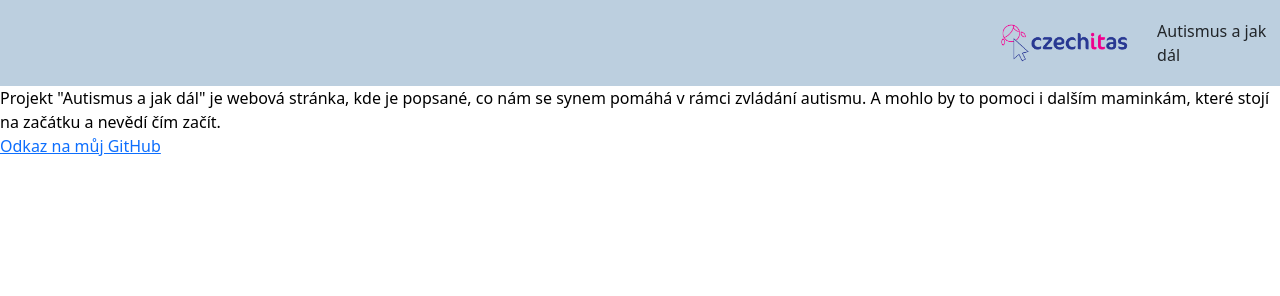
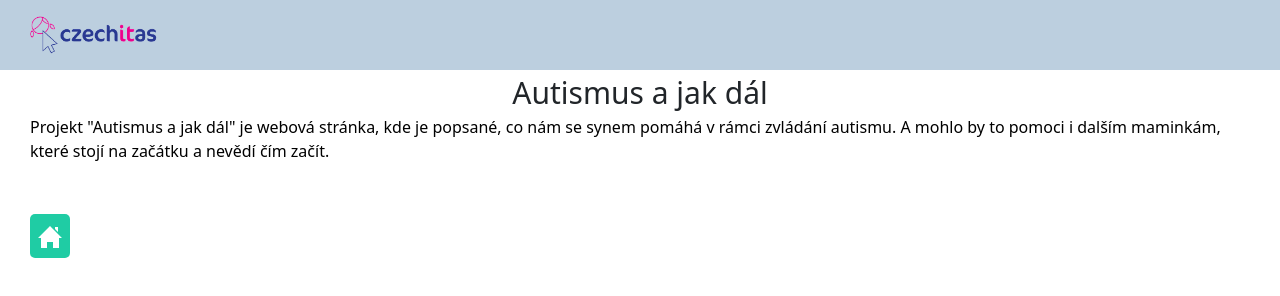
Before and after one commit to LiudmylaLiaposhchenko/o-projektu, a plain HTML site: page lucie/lucieOprojektu.html in a window 1280 px wide. Drawn offline with nearby package versions, Linux system fonts and the light colour scheme.

Commit message:
přejmenovaný soubor lucie.html na lucieOprojektu.html, vytvořen lucieOme.html, přidána na stránku foto, odkaz domů, odkaz na github, odkaz na můj projekt, upraven text popis

```diff
--- a/lucie/lucie.css
+++ b/lucie/lucie.css
@@ -1,3 +1,42 @@
 .popis {
   color: black;
+  display: flex;
+  margin: 0px 30px 60px 30px;
 }
+
+.prouzek {
+  background-color: #bccfdf
+}
+
+.nadpis {
+  font-size: 30px;
+  text-align: center;
+}
+
+.czechitas {
+  margin-left: 30px;
+}
+
+.domu-obrazek {
+  background-color: #1fcca4;
+  padding: 10px 8px 12px 8px;
+  border-radius: 5px;
+  margin-right: 10px;
+  margin-left: 30px;
+  margin-top: 100px;
+}
+
+.odkaz-o-projektu {
+  margin: 20px 0px 40px 30px;
+}
+
+.odkaz-github {
+  margin: 20px 0px 60px 30px;
+}
+
+.foto {
+  width: 100px;
+  height: auto;
+  margin: 30px 20px 20px 30px;
+  border-radius: 50%;
+}
--- a/lucie/lucie.html
+++ b/lucie/lucieOprojektu.html
@@ -14,22 +14,24 @@
     />
   </head>
   <body>
-    <nav class="navbar navbar-expand" style="background-color: #bccfdf">
-      <div class="container-fluid">
-        <a class="navbar-brand" href="#"></a>
-        <img src="../img/logo.png" alt="Bootstrap" height="70" />
-      </div>
+    <div class="prouzek">
+      <img
+        class="czechitas"
+        src="../img/logo.png"
+        alt="Bootstrap"
+        height="70"
+      />
+    </div>
+    <div class="container-fluid"></div>
 
-      <ul class="navbar-nav me-auto">
-        <li class="nav-item">Autismus a jak dál</li>
-      </ul>
-    </nav>
+    <div class="nadpis">Autismus a jak dál</div>
+
     <div class="popis">
       Projekt "Autismus a jak dál" je webová stránka, kde je popsané, co nám se
       synem pomáhá v rámci zvládání autismu. A mohlo by to pomoci i dalším
       maminkám, které stojí na začátku a nevědí čím začít.
     </div>
 
-    <a href="https://github.com/LucieTrojanova">Odkaz na můj GitHub</a>
+    <a class="domu-obrazek" href="/"> <img src="home.svg" /> </a>
   </body>
 </html>
```
Also changed, not shown: index.html (+1 -1 lines), lucie/lucieOme.html (added, +43 -0 lines), lucie/foto Lucie.JPG (added), lucie/home.svg (added).
